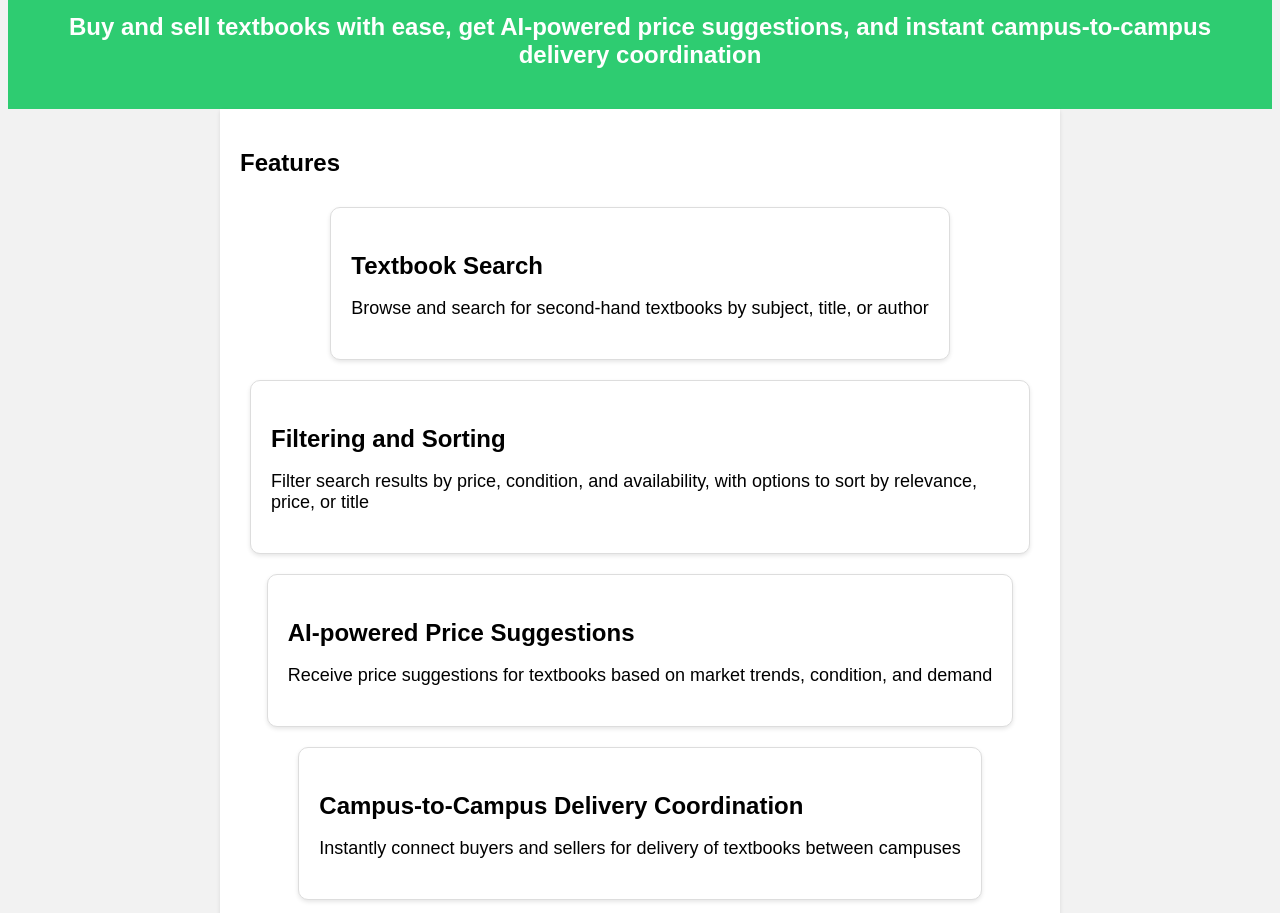
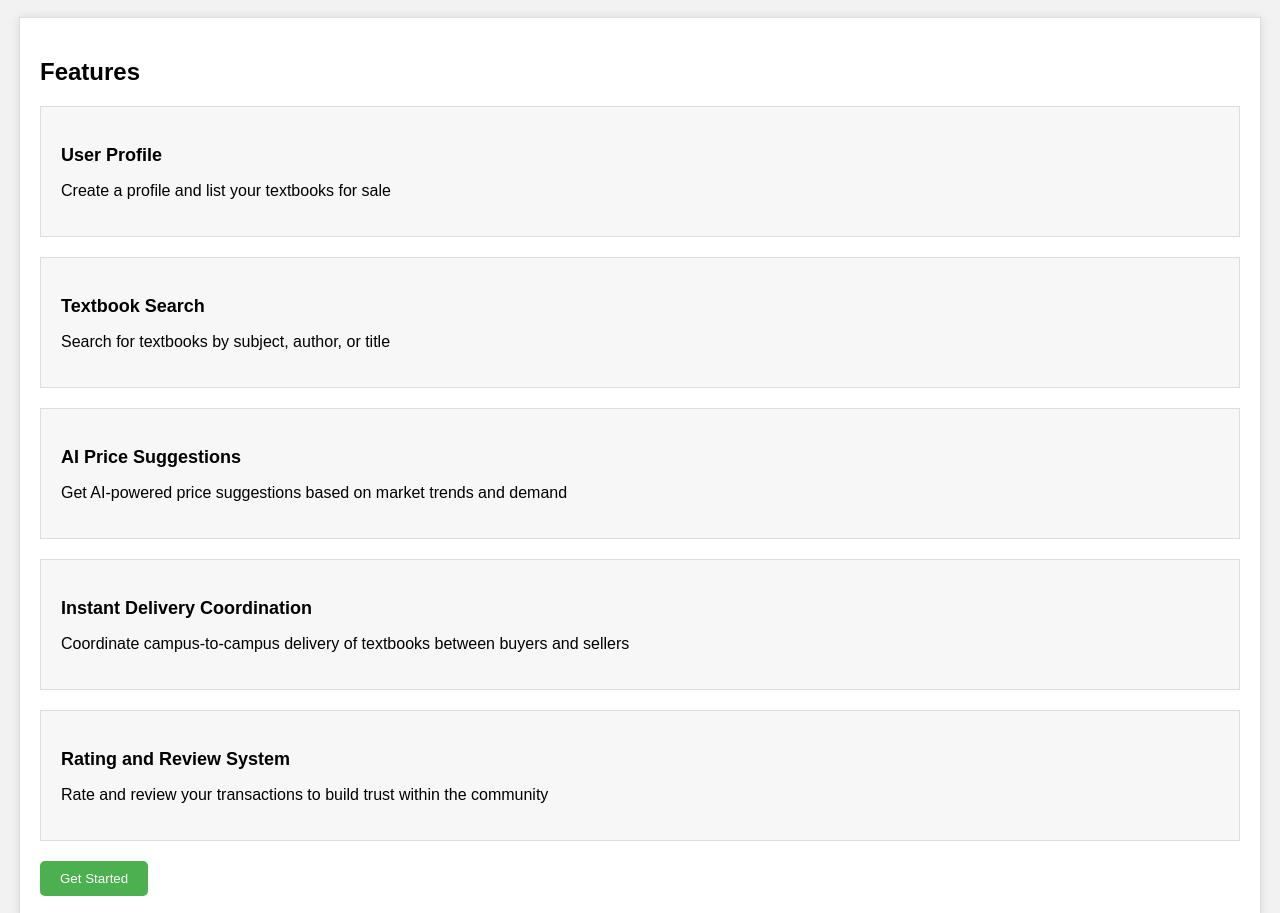
Before and after one commit to zainaliqureshi174/launchmind, a plain HTML site: page index.html in a window 1280 px wide. Shown: the part 177-1090 px from the top of the page. Drawn offline with Linux system fonts and the light colour scheme.

Commit message:
Add landing page for A mobile platform where university students can bu

```diff
--- a/index.html
+++ b/index.html
@@ -3,115 +3,104 @@
 <head>
     <meta charset="UTF-8">
     <meta name="viewport" content="width=device-width, initial-scale=1.0">
-    <title>SecondHand textbooks | Buy and Sell with LaunchMind</title>
+    <title>Textbook Trader</title>
     <style>
         body {
             font-family: Arial, sans-serif;
             background-color: #f2f2f2;
+            margin: 0;
+            padding: 0;
         }
-        .header {
-            background-color: #2ecc71;
-            color: #ffffff;
+
+        header {
+            background-color: #333;
+            color: #fff;
             padding: 20px;
             text-align: center;
         }
-        .header h1 {
-            font-size: 48px;
+
+        .container {
+            max-width: 1200px;
+            margin: 20px auto;
+            padding: 20px;
+            background-color: #fff;
+            border: 1px solid #ddd;
+            box-shadow: 0 0 10px rgba(0, 0, 0, 0.1);
+        }
+
+        h1 {
+            font-size: 36px;
             margin-bottom: 10px;
         }
-        .header h2 {
+
+        h2 {
             font-size: 24px;
+            margin-bottom: 20px;
         }
-        .container {
-            max-width: 800px;
-            margin: auto;
+
+        ul {
+            list-style: none;
+            padding: 0;
+            margin: 0;
+        }
+
+        .feature {
+            background-color: #f7f7f7;
             padding: 20px;
-            background-color: #ffffff;
-            box-shadow: 0 2px 4px rgba(0,0,0,0.1);
+            margin-bottom: 20px;
+            border: 1px solid #ddd;
         }
-        .features {
-            display: flex;
-            flex-wrap: wrap;
-            justify-content: center;
-        }
-        .feature {
-            background-color: #ffffff;
-            padding: 20px;
-            margin: 10px;
-            border: 1px solid #dddddd;
-            border-radius: 10px;
-            box-shadow: 0 2px 4px rgba(0,0,0,0.1);
-        }
+
         .feature h3 {
-            font-size: 24px;
+            font-size: 18px;
             margin-bottom: 10px;
         }
-        .feature p {
-            font-size: 18px;
-            margin-bottom: 20px;
-        }
-        .cta {
-            background-color: #2ecc71;
-            color: #ffffff;
+
+        .call-to-action {
+            background-color: #4CAF50;
+            color: #fff;
             padding: 10px 20px;
             border: none;
-            border-radius: 10px;
+            border-radius: 5px;
             cursor: pointer;
         }
-        .cta:hover {
-            background-color: #16a085;
+
+        .call-to-action:hover {
+            background-color: #3e8e41;
         }
     </style>
 </head>
 <body>
     <!-- Generated by EngineerAgent <agent@launchmind.ai> -->
-    <div class="header">
-        <h1>LaunchMind: Your One-Stop Platform for Second-Hand Textbooks</h1>
-        <h2>Buy and sell textbooks with ease, get AI-powered price suggestions, and instant campus-to-campus delivery coordination</h2>
-    </div>
+    <header>
+        <h1>Textbook Trader</h1>
+        <h2>Buy and sell second-hand textbooks with ease</h2>
+    </header>
     <div class="container">
         <h2>Features</h2>
-        <div class="features">
-            <div class="feature">
+        <ul>
+            <li class="feature">
+                <h3>User Profile</h3>
+                <p>Create a profile and list your textbooks for sale</p>
+            </li>
+            <li class="feature">
                 <h3>Textbook Search</h3>
-                <p>Browse and search for second-hand textbooks by subject, title, or author</p>
-            </div>
-            <div class="feature">
-                <h3>Filtering and Sorting</h3>
-                <p>Filter search results by price, condition, and availability, with options to sort by relevance, price, or title</p>
-            </div>
-            <div class="feature">
-                <h3>AI-powered Price Suggestions</h3>
-                <p>Receive price suggestions for textbooks based on market trends, condition, and demand</p>
-            </div>
-            <div class="feature">
-                <h3>Campus-to-Campus Delivery Coordination</h3>
-                <p>Instantly connect buyers and sellers for delivery of textbooks between campuses</p>
-            </div>
-            <div class="feature">
-                <h3>User Profiles and Reviews</h3>
-                <p>Create a profile, leave reviews for sellers, and track purchase history</p>
-            </div>
-            <div class="feature">
-                <h3>Push Notifications</h3>
-                <p>Receive notifications for new textbook listings, price drops, and delivery updates</p>
-            </div>
-            <div class="feature">
-                <h3>Secure Payment Processing</h3>
-                <p>Process secure payments for textbook purchases through the app</p>
-            </div>
-            <div class="feature">
-                <h3>Real-time Inventory Management</h3>
-                <p>Monitor and update textbook availability in real-time</p>
-            </div>
-            <div class="feature">
-                <h3>Integration with University Calendars</h3>
-                <p>Synch textbook listings with university course calendars for accurate and relevant textbook recommendations</p>
-            </div>
-        </div>
-        <div class="cta">
-            <button>Sign Up Now and Start Buying and Selling Second-Hand Textbooks Today!</button>
-        </div>
+                <p>Search for textbooks by subject, author, or title</p>
+            </li>
+            <li class="feature">
+                <h3>AI Price Suggestions</h3>
+                <p>Get AI-powered price suggestions based on market trends and demand</p>
+            </li>
+            <li class="feature">
+                <h3>Instant Delivery Coordination</h3>
+                <p>Coordinate campus-to-campus delivery of textbooks between buyers and sellers</p>
+            </li>
+            <li class="feature">
+                <h3>Rating and Review System</h3>
+                <p>Rate and review your transactions to build trust within the community</p>
+            </li>
+        </ul>
+        <button class="call-to-action">Get Started</button>
     </div>
 </body>
 </html>
```
